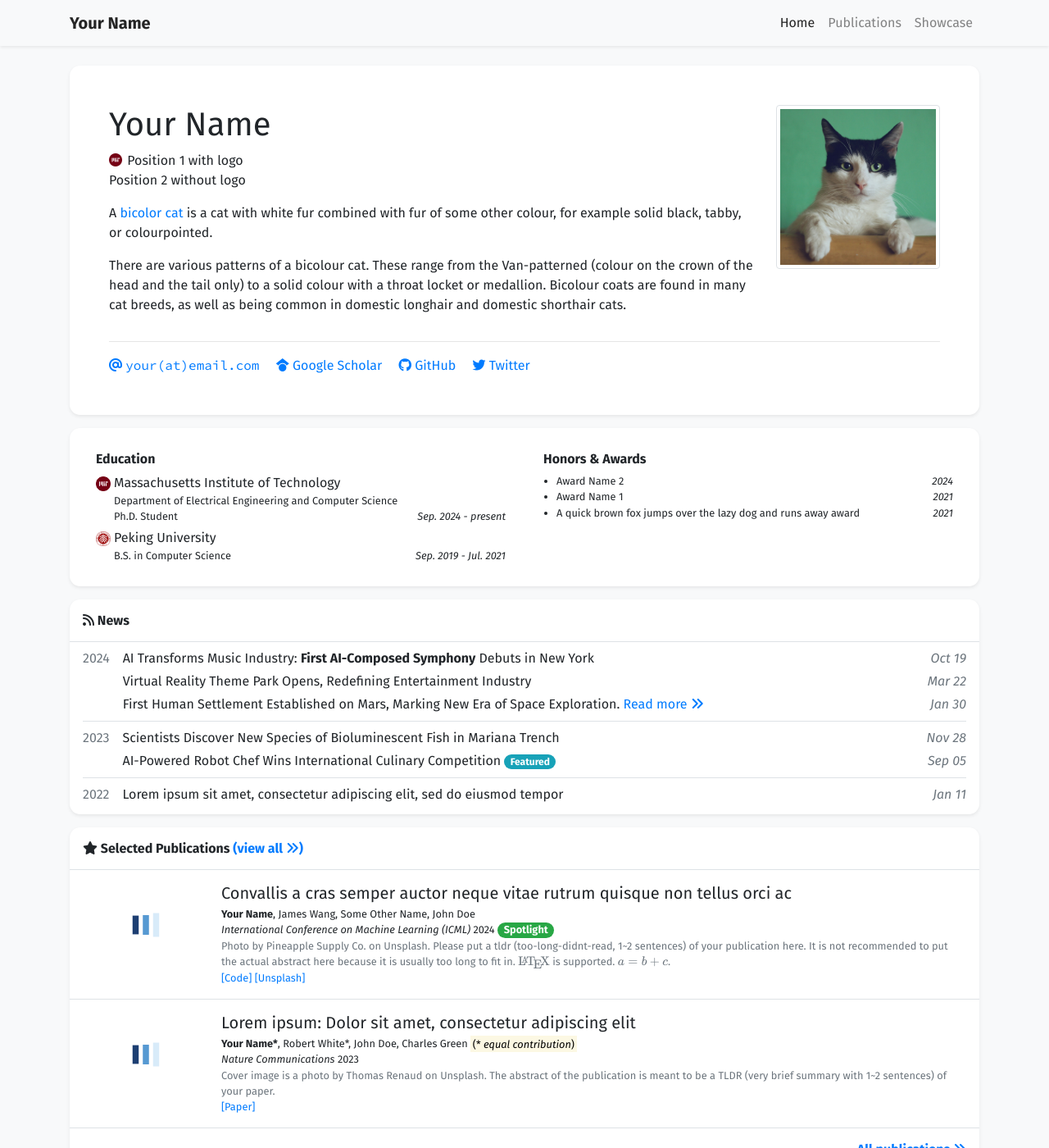
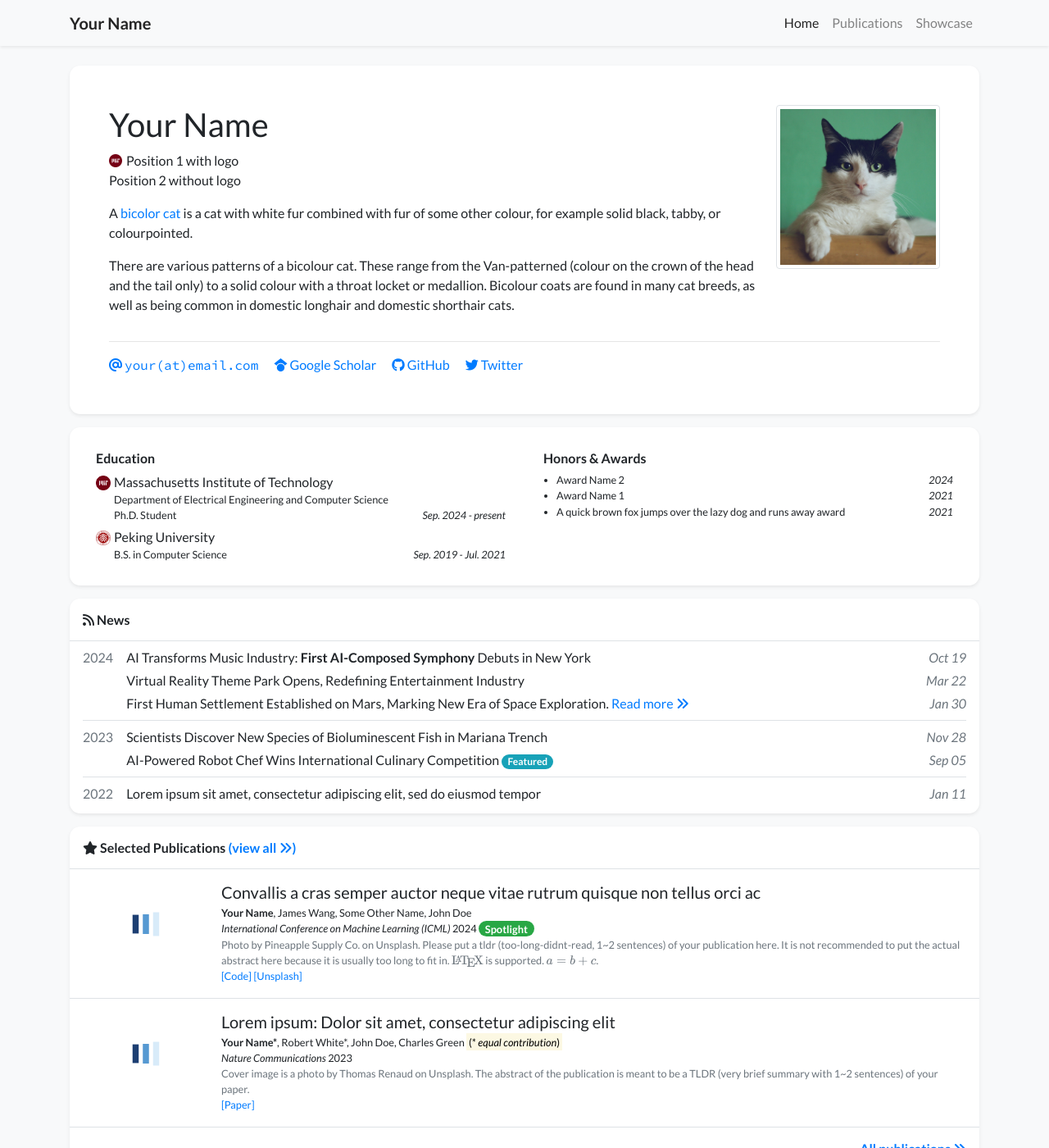
Before and after one commit to luost26/academic-homepage, a Jekyll site: the page built from index.html, in a window 1280 px wide and 1400 px high. Shown: the whole window at 82% size. Built offline with Jekyll 4.4.1, drawn with Linux system fonts in a browser that asks for light colours; nearby versions of some CDN libraries; a style sheet for code colours, icons or effects is not loaded.

Commit message:
Switch site font from Fira Sans back to Lato

```diff
--- a/_layouts/default.html
+++ b/_layouts/default.html
@@ -12,8 +12,7 @@
     <link rel="stylesheet" href="https://cdnjs.cloudflare.com/ajax/libs/academicons/1.9.1/css/academicons.min.css" integrity="sha512-b1ASx0WHgVFL5ZQhTgiPWX+68KjS38Jk87jg7pe+qC7q9YkEtFq0z7xCglv7qGIs/68d3mAp+StfC8WKC5SSAg==" crossorigin="anonymous" />
     <link rel="preconnect" href="https://fonts.googleapis.com">
     <link rel="preconnect" href="https://fonts.gstatic.com" crossorigin>
-    <!-- <link href="https://fonts.googleapis.com/css2?family=Lato:ital,wght@0,300;0,400;0,700;0,900;1,300;1,400;1,700;1,900&family=Raleway:ital,wght@0,300;0,400;0,500;1,300;1,400;1,500&display=swap" rel="stylesheet"> -->
-    <link href="https://fonts.googleapis.com/css2?family=Fira+Sans:ital,wght@0,100;0,200;0,300;0,400;0,500;0,600;0,700;0,800;0,900;1,100;1,200;1,300;1,400;1,500;1,600;1,700;1,800;1,900&family=Source+Code+Pro:ital,wght@0,200..900;1,200..900&display=swap" rel="stylesheet">
+    <link href="https://fonts.googleapis.com/css2?family=Lato:ital,wght@0,300;0,400;0,700;0,900;1,300;1,400;1,700;1,900&family=Fira+Sans:ital,wght@0,100;0,200;0,300;0,400;0,500;0,600;0,700;0,800;0,900;1,100;1,200;1,300;1,400;1,500;1,600;1,700;1,800;1,900&family=Source+Code+Pro:ital,wght@0,200..900;1,200..900&display=swap" rel="stylesheet">
     <link rel="stylesheet" href="https://cdn.jsdelivr.net/npm/katex@0.16.11/dist/katex.min.css" integrity="sha384-nB0miv6/jRmo5UMMR1wu3Gz6NLsoTkbqJghGIsx//Rlm+ZU03BU6SQNC66uf4l5+" crossorigin="anonymous">
     <link rel="stylesheet" href="{{ '/assets/css/global.css' | relative_url }}">
 </head>
--- a/assets/css/global.css
+++ b/assets/css/global.css
@@ -1,6 +1,6 @@
 @charset "utf-8";
 body {
-    font-family: "Fira Sans", sans-serif;
+    font-family: "Lato", sans-serif;
     font-weight: 400;
     padding-top: 5.0rem;
 }
```
